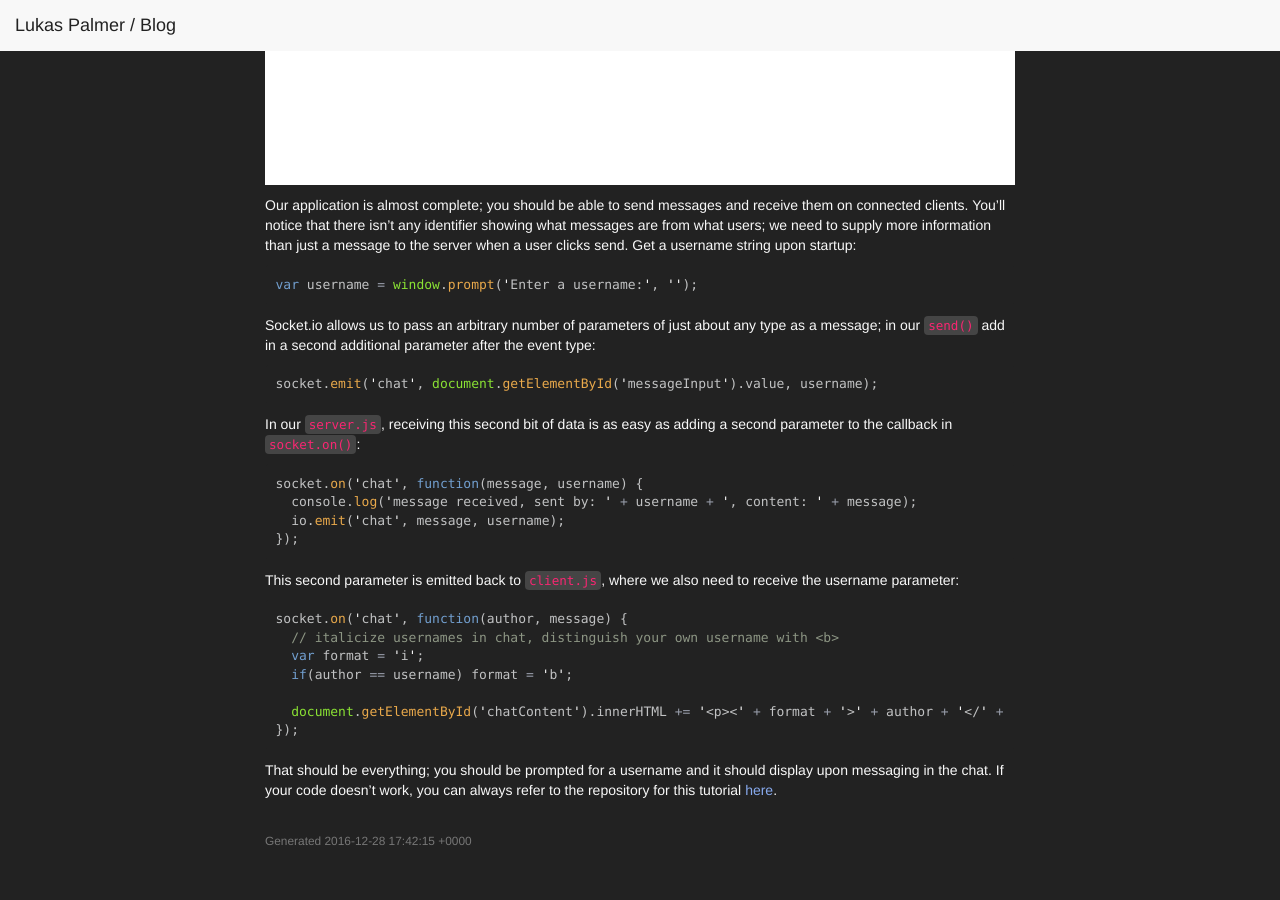
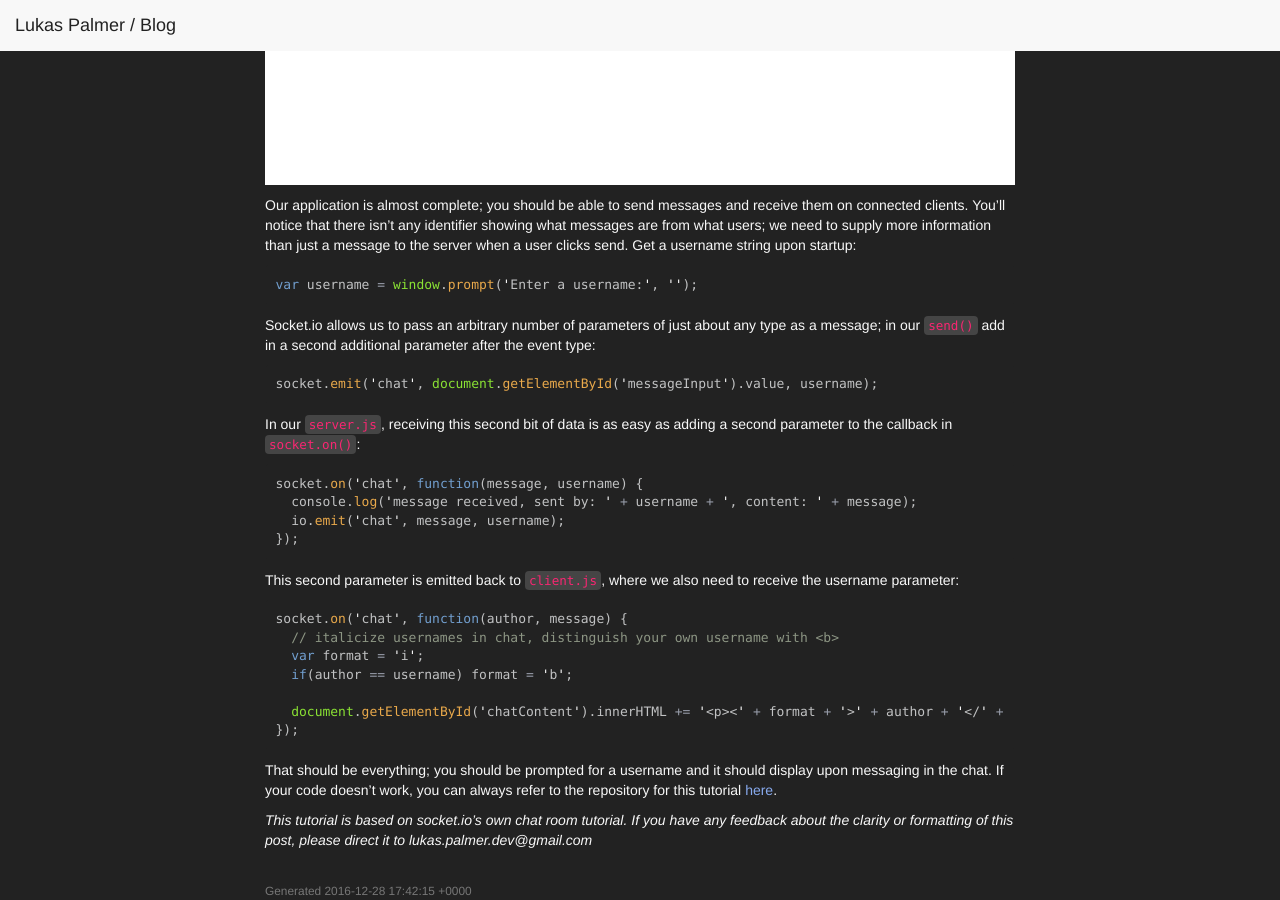
Before and after one commit to lnpalmer/lnpalmer.github.io, a Jekyll site: the page built from _posts/2016-12-23-chat.md, in a window 1280 px wide and 900 px high, scrolled down 2540 px. Built offline with Jekyll 4.4.1, drawn with Linux system fonts in a browser that asks for light colours; before the commit the page ends 3390 px from its top, so only the background shows below that.

Commit message:
socket.io chat server

```diff
--- a/_posts/2016-12-23-chat.md
+++ b/_posts/2016-12-23-chat.md
@@ -156,3 +156,5 @@ socket.on('chat', function(author, message) {
 ~~~
 
 That should be everything; you should be prompted for a username and it should display upon messaging in the chat. If your code doesn't work, you can always refer to the repository for this tutorial [here](https://github.com/lnpalmer/socket-io-chat).
+
+*This tutorial is based on socket.io's own chat room tutorial. If you have any feedback about the clarity or formatting of this post, please direct it to lukas.palmer.dev@gmail.com*
```
